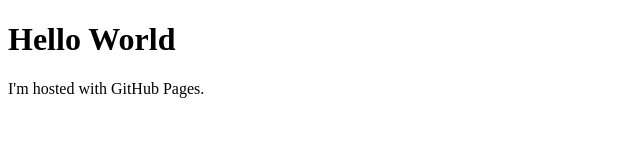
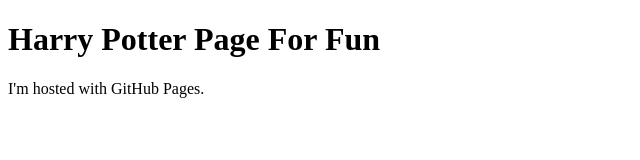
Before and after one commit to Elizabeth-Murillo/GWC, a plain HTML site: page index.html in a window 1280 px wide. Shown: the whole page, without its empty margins (0-640 px from the left). Drawn offline with Linux system fonts and the light colour scheme.

Commit message:
Initial Commit

```diff
--- a/index.html
+++ b/index.html
@@ -1,7 +1,7 @@
 <!DOCTYPE html>
 <html>
 <body>
-  <h1>Hello World</h1>
+  <h1>Harry Potter Page For Fun</h1>
   <p> I'm hosted with GitHub Pages.</p>
 </body>
 </html>
```
